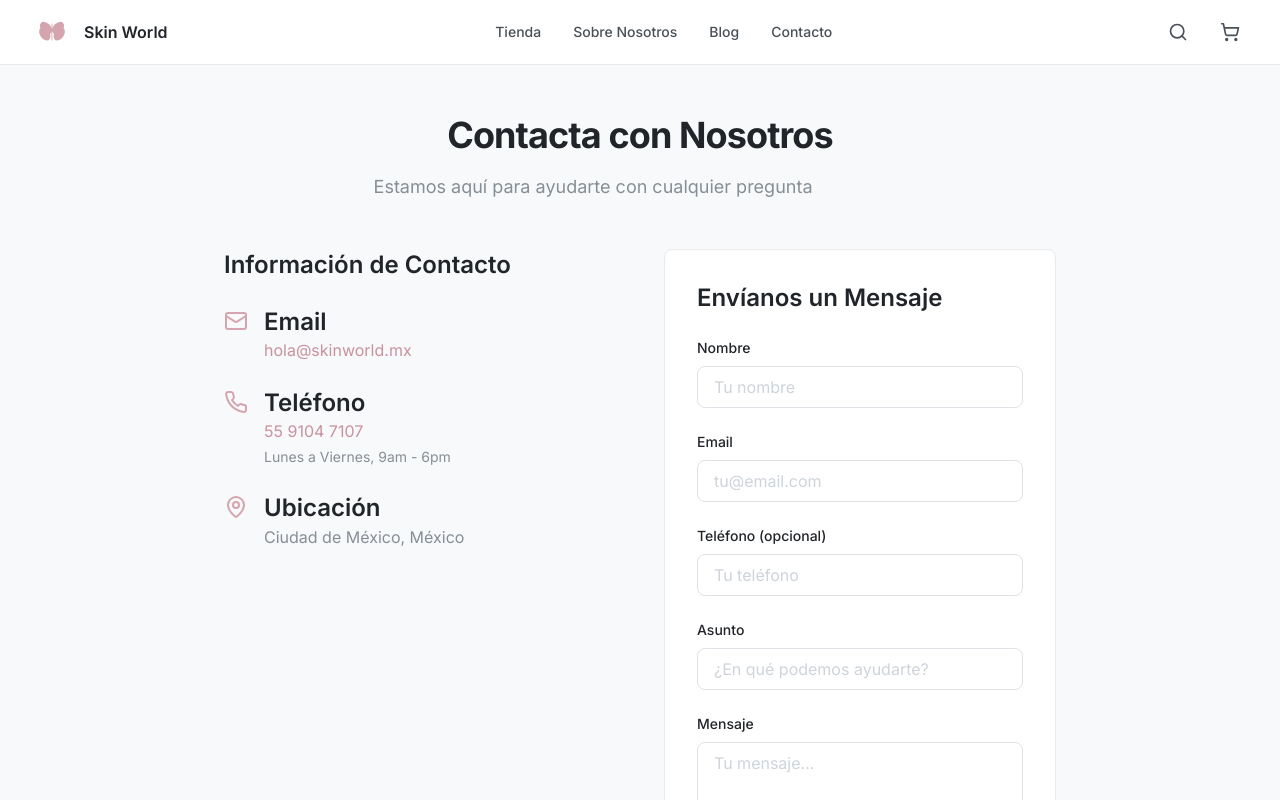
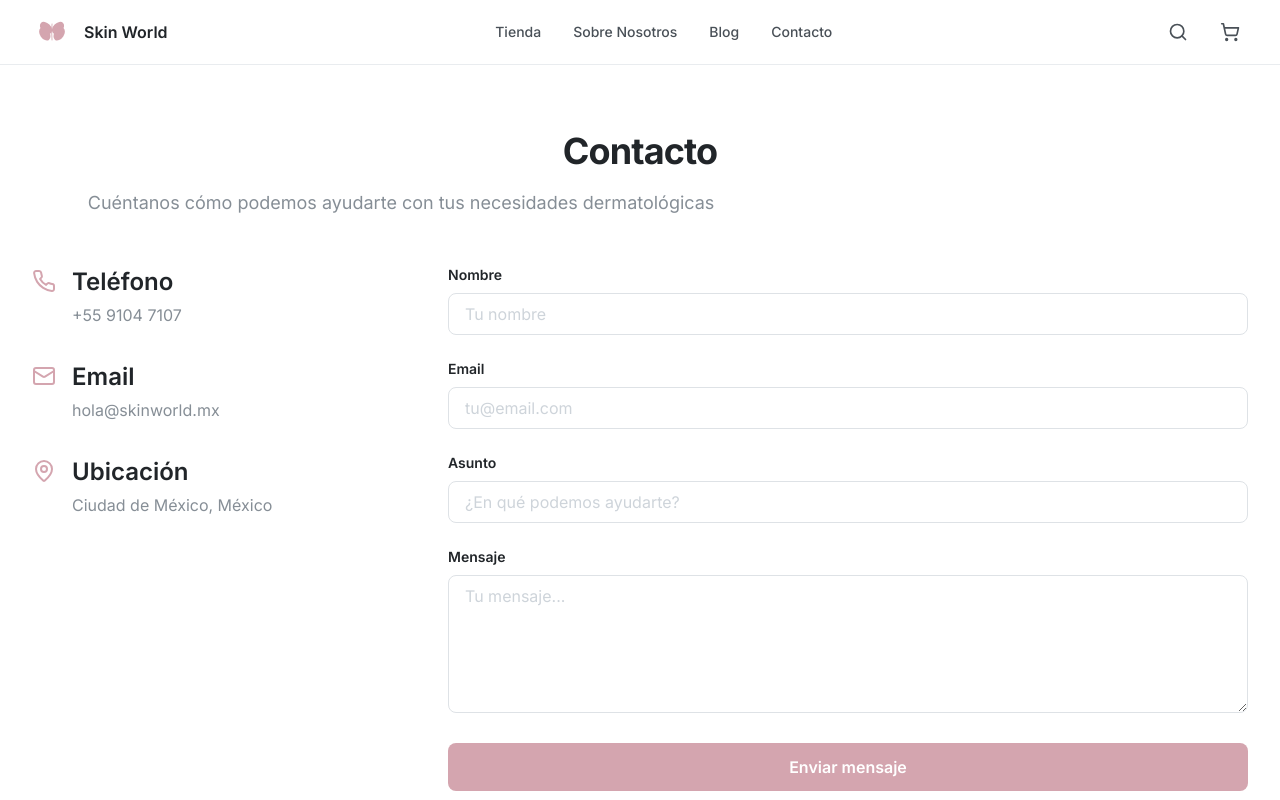
Before and after one commit to kgjcjftctr-hub/skinworld-next, a Next.js app: page /contacto in a window 1280 px wide. Shown: the top 800 px of the page. Built offline with nearby package versions, Linux system fonts and the light colour scheme; a web font is replaced by a local one.

Commit message:
FASE 3 COMPLETA: Add working contact form and API

```diff
--- /dev/null
+++ b/src/app/api/contact/route.ts
@@ -0,0 +1,39 @@
+import { NextRequest, NextResponse } from 'next/server';
+
+export async function POST(request: NextRequest) {
+  try {
+    const { name, email, subject, message } = await request.json();
+
+    // Validación básica
+    if (!name || !email || !subject || !message) {
+      return NextResponse.json(
+        { error: 'Todos los campos son requeridos' },
+        { status: 400 }
+      );
+    }
+
+    // Validar email
+    const emailRegex = /^[^\s@]+@[^\s@]+\.[^\s@]+$/;
+    if (!emailRegex.test(email)) {
+      return NextResponse.json(
+        { error: 'Email inválido' },
+        { status: 400 }
+      );
+    }
+
+    // Aquí iría integración real de email (SendGrid, Nodemailer, etc.)
+    // Por ahora, simular éxito
+    console.log('Contacto recibido:', { name, email, subject, message });
+
+    return NextResponse.json(
+      { message: 'Tu mensaje ha sido enviado correctamente' },
+      { status: 200 }
+    );
+  } catch (error) {
+    console.error('Contact form error:', error);
+    return NextResponse.json(
+      { error: 'Error al procesar el formulario' },
+      { status: 500 }
+    );
+  }
+}
--- a/src/app/contacto/page.tsx
+++ b/src/app/contacto/page.tsx
@@ -1,134 +1,171 @@
+'use client';
+
+import { useState } from 'react';
 import { Mail, Phone, MapPin } from 'lucide-react';
 
 export default function ContactPage() {
+  const [formData, setFormData] = useState({
+    name: '',
+    email: '',
+    subject: '',
+    message: '',
+  });
+  const [loading, setLoading] = useState(false);
+  const [success, setSuccess] = useState(false);
+  const [error, setError] = useState('');
+
+  const handleChange = (e: React.ChangeEvent<HTMLInputElement | HTMLTextAreaElement>) => {
+    const { name, value } = e.target;
+    setFormData((prev) => ({ ...prev, [name]: value }));
+  };
+
+  const handleSubmit = async (e: React.FormEvent) => {
+    e.preventDefault();
+    setLoading(true);
+    setError('');
+    setSuccess(false);
+
+    try {
+      const res = await fetch('/api/contact', {
+        method: 'POST',
+        headers: { 'Content-Type': 'application/json' },
+        body: JSON.stringify(formData),
+      });
+
+      const data = await res.json();
+
+      if (!res.ok) {
+        setError(data.error || 'Error al enviar el mensaje');
+        return;
+      }
+
+      setSuccess(true);
+      setFormData({ name: '', email: '', subject: '', message: '' });
+      setTimeout(() => setSuccess(false), 5000);
+    } catch (err) {
+      setError('Error de conexión. Intenta más tarde.');
+    } finally {
+      setLoading(false);
+    }
+  };
+
   return (
-    <div className="min-h-screen bg-slate-50 py-12">
-      <div className="max-w-4xl mx-auto px-4 sm:px-6 lg:px-8">
+    <div className="min-h-screen bg-white">
+      <div className="max-w-7xl mx-auto px-4 sm:px-6 lg:px-8 py-16">
         <div className="text-center mb-12">
-          <h1 className="text-4xl font-bold text-slate-900 mb-4">Contacta con Nosotros</h1>
+          <h1 className="text-4xl font-bold text-slate-900 mb-4">Contacto</h1>
           <p className="text-lg text-slate-600">
-            Estamos aquí para ayudarte con cualquier pregunta
+            Cuéntanos cómo podemos ayudarte con tus necesidades dermatológicas
           </p>
         </div>
 
-        <div className="grid grid-cols-1 md:grid-cols-2 gap-12">
+        <div className="grid grid-cols-1 lg:grid-cols-3 gap-8 mb-12">
           {/* Contact Info */}
           <div className="space-y-8">
+            <div className="flex items-start space-x-4">
+              <Phone className="w-6 h-6 text-primary-500 flex-shrink-0 mt-1" />
               <div>
-              <h2 className="text-2xl font-semibold text-slate-900 mb-6">
-                Información de Contacto
-              </h2>
-
-              <div className="space-y-6">
+                <h3 className="font-semibold text-slate-900 mb-1">Teléfono</h3>
+                <p className="text-slate-600">+55 9104 7107</p>
+              </div>
+            </div>
             <div className="flex items-start space-x-4">
               <Mail className="w-6 h-6 text-primary-500 flex-shrink-0 mt-1" />
               <div>
-                    <h3 className="font-semibold text-slate-900">Email</h3>
-                    <a
-                      href="mailto:hola@skinworld.mx"
-                      className="text-primary-600 hover:text-primary-700 transition-colors"
-                    >
-                      hola@skinworld.mx
-                    </a>
+                <h3 className="font-semibold text-slate-900 mb-1">Email</h3>
+                <p className="text-slate-600">hola@skinworld.mx</p>
               </div>
             </div>
-
-                <div className="flex items-start space-x-4">
-                  <Phone className="w-6 h-6 text-primary-500 flex-shrink-0 mt-1" />
-                  <div>
-                    <h3 className="font-semibold text-slate-900">Teléfono</h3>
-                    <a
-                      href="tel:+5591047107"
-                      className="text-primary-600 hover:text-primary-700 transition-colors"
-                    >
-                      55 9104 7107
-                    </a>
-                    <p className="text-sm text-slate-600 mt-1">
-                      Lunes a Viernes, 9am - 6pm
-                    </p>
-                  </div>
-                </div>
-
             <div className="flex items-start space-x-4">
               <MapPin className="w-6 h-6 text-primary-500 flex-shrink-0 mt-1" />
               <div>
-                    <h3 className="font-semibold text-slate-900">Ubicación</h3>
-                    <p className="text-slate-600">
-                      Ciudad de México, México
-                    </p>
-                  </div>
-                </div>
+                <h3 className="font-semibold text-slate-900 mb-1">Ubicación</h3>
+                <p className="text-slate-600">Ciudad de México, México</p>
               </div>
             </div>
           </div>
 
           {/* Contact Form */}
-          <div className="bg-white rounded-lg border border-slate-200 p-8">
-            <h2 className="text-2xl font-semibold text-slate-900 mb-6">
-              Envíanos un Mensaje
-            </h2>
+          <div className="lg:col-span-2">
+            <form onSubmit={handleSubmit} className="space-y-6">
+              {success && (
+                <div className="p-4 bg-green-50 border border-green-200 rounded-lg text-green-700">
+                  Tu mensaje ha sido enviado correctamente. Nos pondremos en contacto pronto.
+                </div>
+              )}
 
-            <form className="space-y-6">
+              {error && (
+                <div className="p-4 bg-red-50 border border-red-200 rounded-lg text-red-700">
+                  {error}
+                </div>
+              )}
+
               <div>
-                <label className="block text-sm font-medium text-slate-900 mb-2">
+                <label className="block text-sm font-semibold text-slate-900 mb-2">
                   Nombre
                 </label>
                 <input
                   type="text"
-                  className="w-full px-4 py-2 rounded-lg border border-slate-300 focus:outline-none focus:ring-2 focus:ring-primary-500"
+                  name="name"
+                  value={formData.name}
+                  onChange={handleChange}
+                  required
+                  className="w-full px-4 py-2 border border-slate-300 rounded-lg focus:outline-none focus:ring-2 focus:ring-primary-500"
                   placeholder="Tu nombre"
                 />
               </div>
 
               <div>
-                <label className="block text-sm font-medium text-slate-900 mb-2">
+                <label className="block text-sm font-semibold text-slate-900 mb-2">
                   Email
                 </label>
                 <input
                   type="email"
-                  className="w-full px-4 py-2 rounded-lg border border-slate-300 focus:outline-none focus:ring-2 focus:ring-primary-500"
+                  name="email"
+                  value={formData.email}
+                  onChange={handleChange}
+                  required
+                  className="w-full px-4 py-2 border border-slate-300 rounded-lg focus:outline-none focus:ring-2 focus:ring-primary-500"
                   placeholder="tu@email.com"
                 />
               </div>
 
               <div>
-                <label className="block text-sm font-medium text-slate-900 mb-2">
-                  Teléfono (opcional)
-                </label>
-                <input
-                  type="tel"
-                  className="w-full px-4 py-2 rounded-lg border border-slate-300 focus:outline-none focus:ring-2 focus:ring-primary-500"
-                  placeholder="Tu teléfono"
-                />
-              </div>
-
-              <div>
-                <label className="block text-sm font-medium text-slate-900 mb-2">
+                <label className="block text-sm font-semibold text-slate-900 mb-2">
                   Asunto
                 </label>
                 <input
                   type="text"
-                  className="w-full px-4 py-2 rounded-lg border border-slate-300 focus:outline-none focus:ring-2 focus:ring-primary-500"
+                  name="subject"
+                  value={formData.subject}
+                  onChange={handleChange}
+                  required
+                  className="w-full px-4 py-2 border border-slate-300 rounded-lg focus:outline-none focus:ring-2 focus:ring-primary-500"
                   placeholder="¿En qué podemos ayudarte?"
                 />
               </div>
 
               <div>
-                <label className="block text-sm font-medium text-slate-900 mb-2">
+                <label className="block text-sm font-semibold text-slate-900 mb-2">
                   Mensaje
                 </label>
                 <textarea
+                  name="message"
+                  value={formData.message}
+                  onChange={handleChange}
+                  required
                   rows={5}
-                  className="w-full px-4 py-2 rounded-lg border border-slate-300 focus:outline-none focus:ring-2 focus:ring-primary-500"
+                  className="w-full px-4 py-2 border border-slate-300 rounded-lg focus:outline-none focus:ring-2 focus:ring-primary-500"
                   placeholder="Tu mensaje..."
                 />
               </div>
 
               <button
                 type="submit"
-                className="w-full bg-primary-500 text-white py-3 rounded-lg font-semibold hover:bg-primary-600 transition-all"
+                disabled={loading}
+                className="w-full bg-primary-500 text-white py-3 rounded-lg font-semibold hover:bg-primary-600 transition disabled:opacity-50 disabled:cursor-not-allowed"
               >
-                Enviar Mensaje
+                {loading ? 'Enviando...' : 'Enviar mensaje'}
               </button>
             </form>
           </div>
```
Lines whose indentation alone changed are shown as unchanged.
